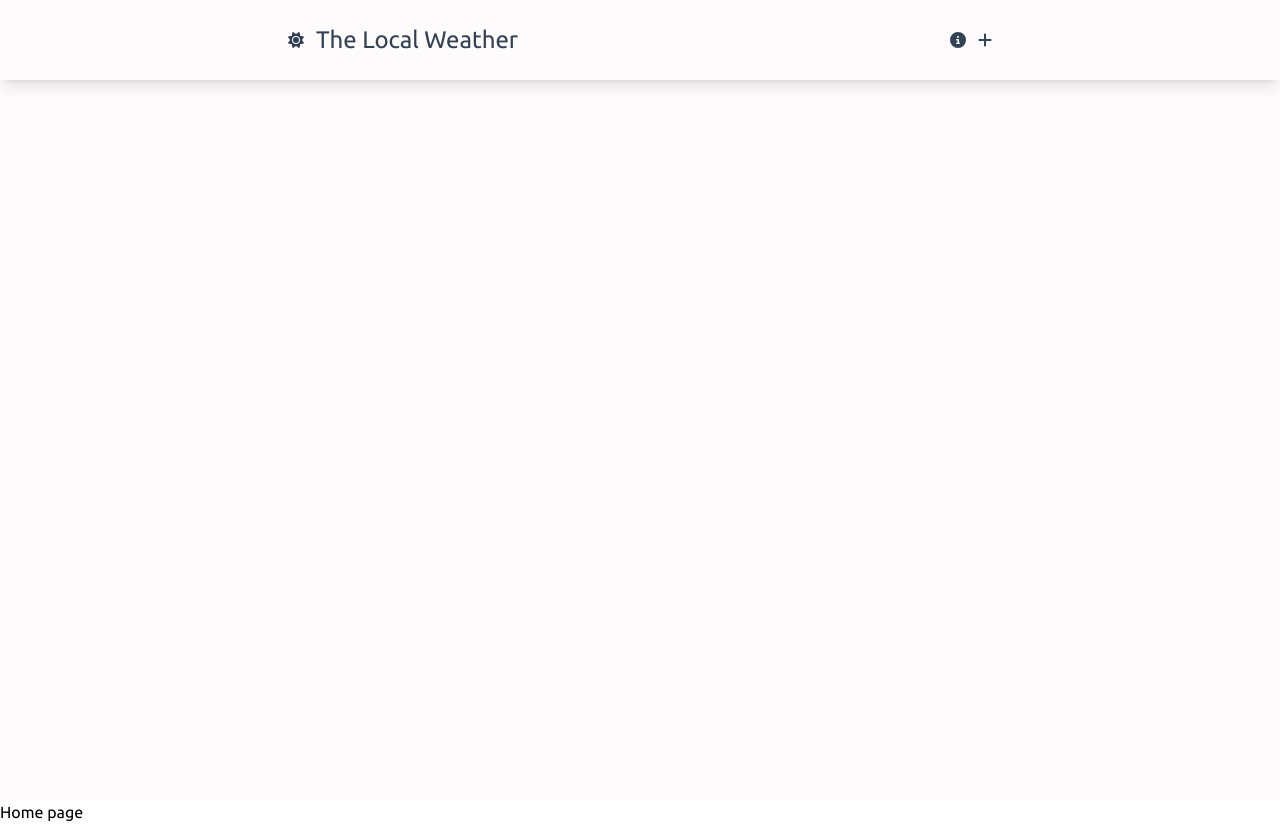
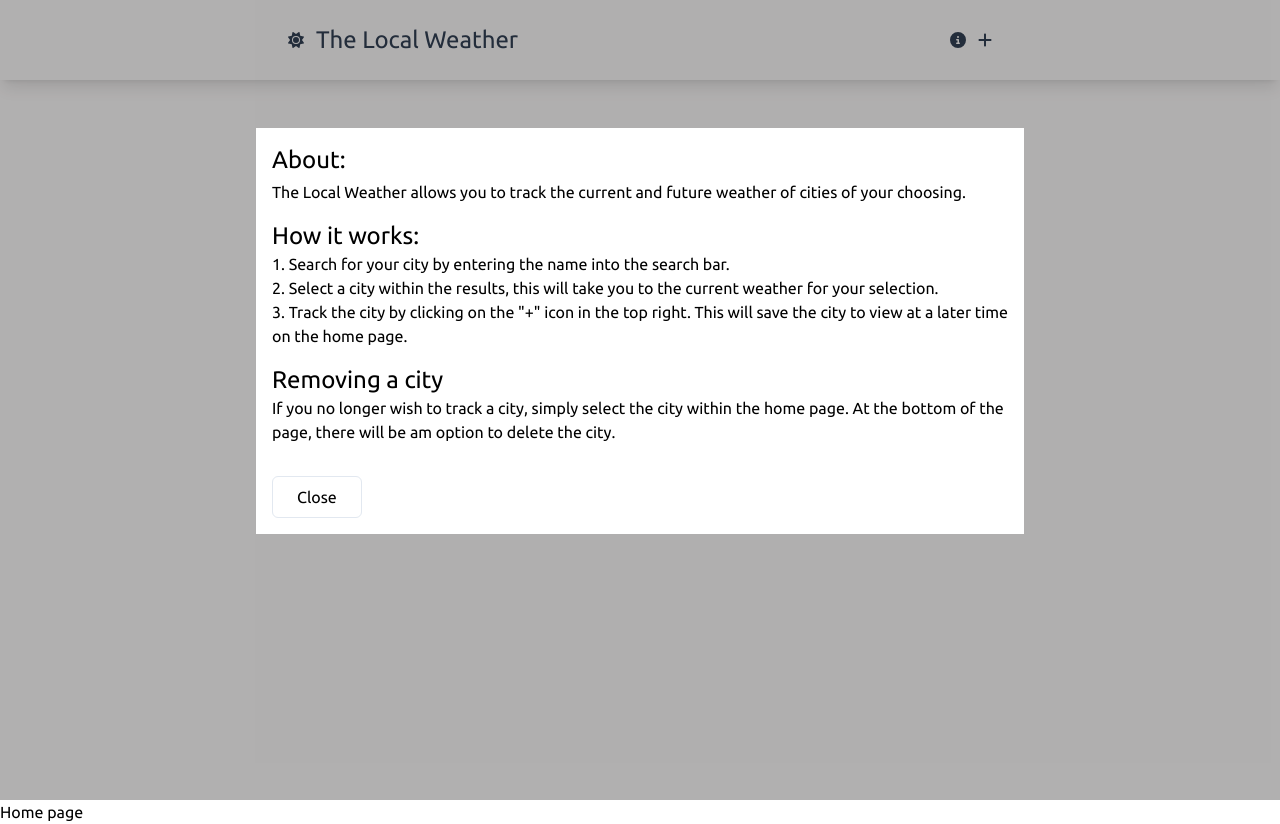
Before and after one commit to HuynhVanPhap/goweather, a Vue app: page / in a window 1280 px wide. Both pictures are taken after a click on the icon 958 px from the left and 40 px from the top of the page. Built offline with nearby package versions, Linux system fonts and the light colour scheme.

Commit message:
create reusable modal

```diff
--- /dev/null
+++ b/src/components/BaseModal.vue
@@ -0,0 +1,69 @@
+<script setup>
+import { defineProps, defineEmits } from "vue";
+
+const props = defineProps({
+  isActive: {
+    type: Boolean,
+    default() {
+      return false;
+    },
+  },
+});
+
+defineEmits(["onClose"]);
+</script>
+
+<template>
+  <Teleport to="body">
+    <Transition name="modal-outer">
+      <div
+        class="absolute w-full bg-black bg-opacity-30 h-screen top-0 left-0 flex justify-center px-8"
+        v-show="props.isActive"
+      >
+        <Transition name="modal-inner">
+          <div
+            class="p-4 bg-white self-start mt-32 max-w-screen-md"
+            v-if="props.isActive"
+          >
+            <slot />
+            <button
+              class="text-black mt-8 py-2 px-6 border border-slate-200 rounded-md hover:bg-slate-50"
+              @click="$emit('onClose')"
+            >
+              Close
+            </button>
+          </div>
+        </Transition>
+      </div>
+    </Transition>
+  </Teleport>
+</template>
+
+<style scoped>
+.modal-outer-enter-active,
+.modal-outer-leave-active {
+  transition: opacity 0.3s cubic-bezier(0.52, 0.02, 0.19, 1.02);
+}
+
+.modal-outer-enter-from,
+.modal-outer-leave-to {
+  opacity: 0;
+}
+
+.modal-inner-enter-active {
+  transition: all 0.3s cubic-bezier(0.52, 0.02, 0.19, 1.02) 0.15s;
+}
+
+.modal-inner-leave-active {
+  transition: all 0.3s cubic-bezier(0.52, 0.02, 0.19, 1.02);
+}
+
+.modal-inner-enter-from {
+  opacity: 0;
+  transform: scale(0.8);
+}
+
+.modal-inner-leave-to {
+  transform: scale(0.8);
+}
+</style>
--- a/src/components/HeaderNav.vue
+++ b/src/components/HeaderNav.vue
@@ -1,4 +1,17 @@
-<script setup></script>
+<script setup>
+import { ref } from "vue";
+import BaseModal from "./BaseModal.vue";
+
+const modalActive = ref(false);
+
+function toggleModal() {
+  modalActive.value = !modalActive.value;
+}
+
+function handleCloseModal() {
+  modalActive.value = false;
+}
+</script>
 
 <template>
   <header class="sticky top-0 shadow-lg">
@@ -16,12 +29,44 @@
         <font-awesome-icon
           icon="fa-solid fa-circle-info"
           class="tex-xl cursor-pointer"
+          @click="toggleModal"
         />
         <font-awesome-icon
           icon="fa-solid fa-plus"
           class="tex-xl cursor-pointer"
         />
       </div>
+
+      <base-modal :isActive="modalActive" @onClose="handleCloseModal">
+        <div class="text-black">
+          <h1 class="text-2xl mb-1">About:</h1>
+          <p class="mb-4">
+            The Local Weather allows you to track the current and future weather
+            of cities of your choosing.
+          </p>
+          <h2 class="text-2xl">How it works:</h2>
+          <ol class="list-decimal list-inside mb-4">
+            <li>
+              Search for your city by entering the name into the search bar.
+            </li>
+            <li>
+              Select a city within the results, this will take you to the
+              current weather for your selection.
+            </li>
+            <li>
+              Track the city by clicking on the "+" icon in the top right. This
+              will save the city to view at a later time on the home page.
+            </li>
+          </ol>
+
+          <h2 class="text-2xl">Removing a city</h2>
+          <p>
+            If you no longer wish to track a city, simply select the city within
+            the home page. At the bottom of the page, there will be am option to
+            delete the city.
+          </p>
+        </div>
+      </base-modal>
     </nav>
   </header>
 </template>
```
